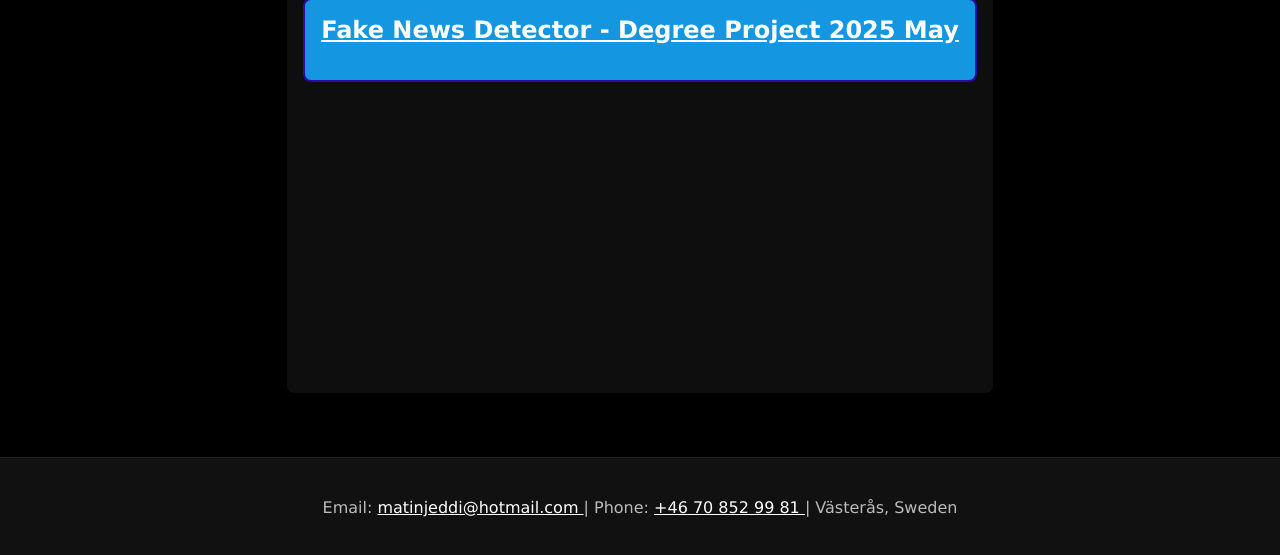
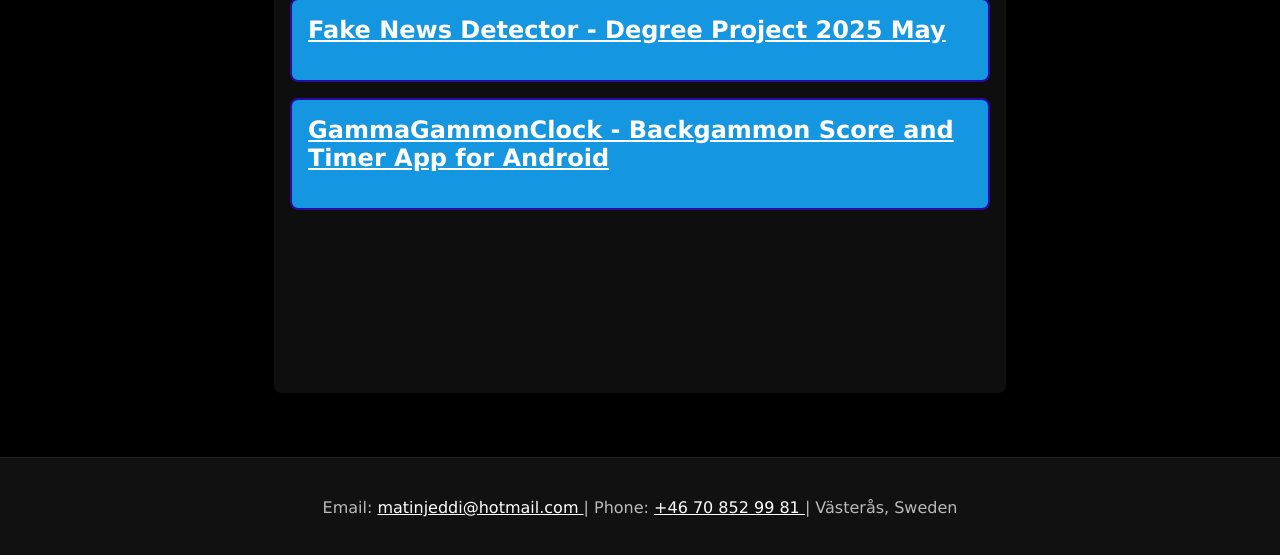
Before and after one commit to Matinjeddi/MatinJeddi, a plain HTML site: page projects.html in a window 1280 px wide. Shown: the part 243-798 px from the top of the page. Drawn offline with Linux system fonts and the light colour scheme.

Commit message:
added project

```diff
--- a/projects.html
+++ b/projects.html
@@ -23,6 +23,9 @@
             <div class="experience">
                 <h2><a href="https://github.com/Matinjeddi/FakeNewsDetection">Fake News Detector - Degree Project 2025 May</a></h2>
             </div>
+            <div class="experience">
+                <h2><a href="https://github.com/Matinjeddi/GGClock">GammaGammonClock - Backgammon Score and Timer App for Android</a></h2>
+            </div>
           </section>
     </main>
     <footer>
```
